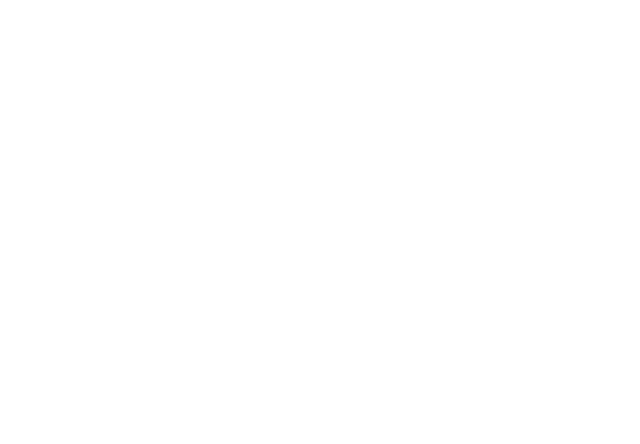
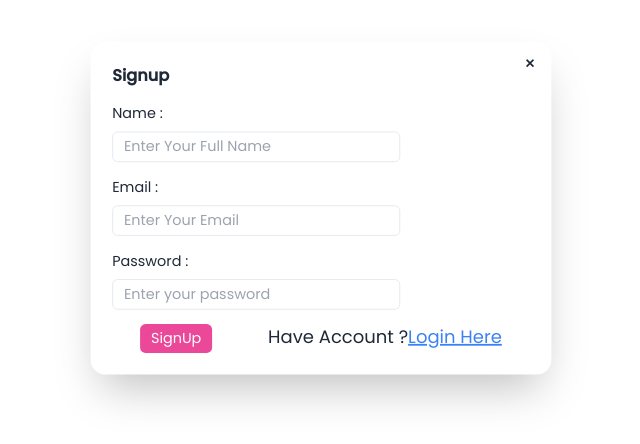
Before and after one commit to Ankitsinha2506/BookStore, a React (Vite) app in the folder frontend/: page /signup in a window 1280 px wide. Before the commit this address had no page. Shown: the part 192-636 px from the top of the page, without its empty margins (275-915 px from the left). Built offline with nearby package versions, Linux system fonts and the light colour scheme.

Commit message:
Login and Signup components done

```diff
--- a/frontend/src/App.jsx
+++ b/frontend/src/App.jsx
@@ -2,6 +2,7 @@
 import Home from './Home/Home'
 import { Route, Routes } from 'react-router-dom'
 import Course from './Courses/Course'
+import Signup from './components/Signup'
 
 
 const App = () => {
@@ -11,6 +12,7 @@
       <Routes>
         <Route path='/' element={<Home />} />
         <Route path='/course' element={<Course />} />
+        <Route path='/signup' element={<Signup />} />
       </Routes>
       </div>
     </>
--- a/frontend/src/components/Login.jsx
+++ b/frontend/src/components/Login.jsx
@@ -1,4 +1,5 @@
 import React from 'react'
+import { Link } from 'react-router-dom'
 
 const Login = () => {
     return (
@@ -7,9 +8,11 @@
                 <div className="modal-box">
                     <form method="dialog">
                         {/* if there is a button in form, it will close the modal */}
-                        <button className="btn btn-sm btn-circle btn-ghost absolute right-2 top-2">✕</button>
+                        <Link to="/" className="btn btn-sm btn-circle btn-ghost absolute right-2 top-2">
+                            ✕
+                        </Link>
                     </form>
-                    <h3 className="font-bold text-lg">Login Here</h3>
+                    <h3 className="font-bold text-lg">Login</h3>
 
                     {/* Email */}
                     <div className='mt-4 space-y-2'>
@@ -32,7 +35,11 @@
                     {/* BUtton */}
                     <div className='flex justify-around mt-4'>
                         <button className="bg-pink-500 text-white rounded-md px-3 py-1 hover:bg-pink-700 duration-200">Login</button>
-                        <p>Not Registered <span className='underline text-blue-500 cursor-pointer'>SignUp Here</span></p>
+                        <p className='text-xl'>Not Registered ?
+                            <Link to='/signup' className='underline text-blue-500 cursor-pointer'>
+                                Signup Here
+                            </Link>
+                        </p>
                     </div>
                 </div>
             </dialog>
--- a/frontend/src/components/Navbar.jsx
+++ b/frontend/src/components/Navbar.jsx
@@ -121,7 +121,7 @@
                     </label>
                     <div>
                         <a className="bg-black text-white px-2 py-2 rounded-md hover:bg-slate-800 duration-300 cursor-pointer"
-                        onClick={()=> document.getElementById("my_modal_3").showModal()}
+                            onClick={() => document.getElementById("my_modal_3").showModal()}
                         >Login</a>
                         <Login />
                     </div>
--- /dev/null
+++ b/frontend/src/components/Signup.jsx
@@ -0,0 +1,69 @@
+import React from 'react'
+import { Link } from 'react-router-dom'
+import Login from './Login'
+
+const Signup = () => {
+    return (
+        <>
+            <div className='flex h-screen items-center justify-center '>
+                <div className="w-[600px]">
+                    <div className="modal-box">
+                        <form method="dialog">
+                            {/* if there is a button in form, it will close the modal */}
+                            <Link to='/' className="btn btn-sm btn-circle btn-ghost absolute right-2 top-2">
+                                ✕
+                            </Link>
+                        </form>
+                        <h3 className="font-bold text-lg">Signup</h3>
+
+                        {/* Name */}
+                        <div className='mt-4 space-y-2'>
+                            <span>Name : </span>
+                            <br />
+                            <input type="text"
+                                placeholder='Enter Your Full Name'
+                                className='w-80 px-3 py-1 border rounded-md outline-none' />
+                        </div>
+
+                        {/* Email */}
+                        <div className='mt-4 space-y-2'>
+                            <span>Email : </span>
+                            <br />
+                            <input type="email"
+                                placeholder='Enter Your Email'
+                                className='w-80 px-3 py-1 border rounded-md outline-none' />
+                        </div>
+
+                        {/* Password */}
+                        <div className='mt-4 space-y-2'>
+                            <span>Password : </span>
+                            <br />
+                            <input type="password"
+                                placeholder='Enter your password'
+                                className='w-80 px-3 py-1 border rounded-md outline-none' />
+                        </div>
+
+                        {/* BUtton */}
+                        <div className='flex justify-around mt-4'>
+                            <button className="bg-pink-500 text-white rounded-md px-3 py-1 hover:bg-pink-700 duration-200">
+                                SignUp
+                            </button>
+                            <p className='text-xl'>Have Account ?
+                                <button className='underline text-blue-500 cursor-pointer'
+                                    onClick={() =>
+                                        document.getElementById('my_modal_3').showModal()
+                                    }
+                                >
+                                    Login Here
+                                </button>{" "}
+                                <Login />
+                            </p>
+                        </div>
+                    </div>
+                </div>
+            </div>
+        </>
+    )
+}
+
+export default Signup
```
